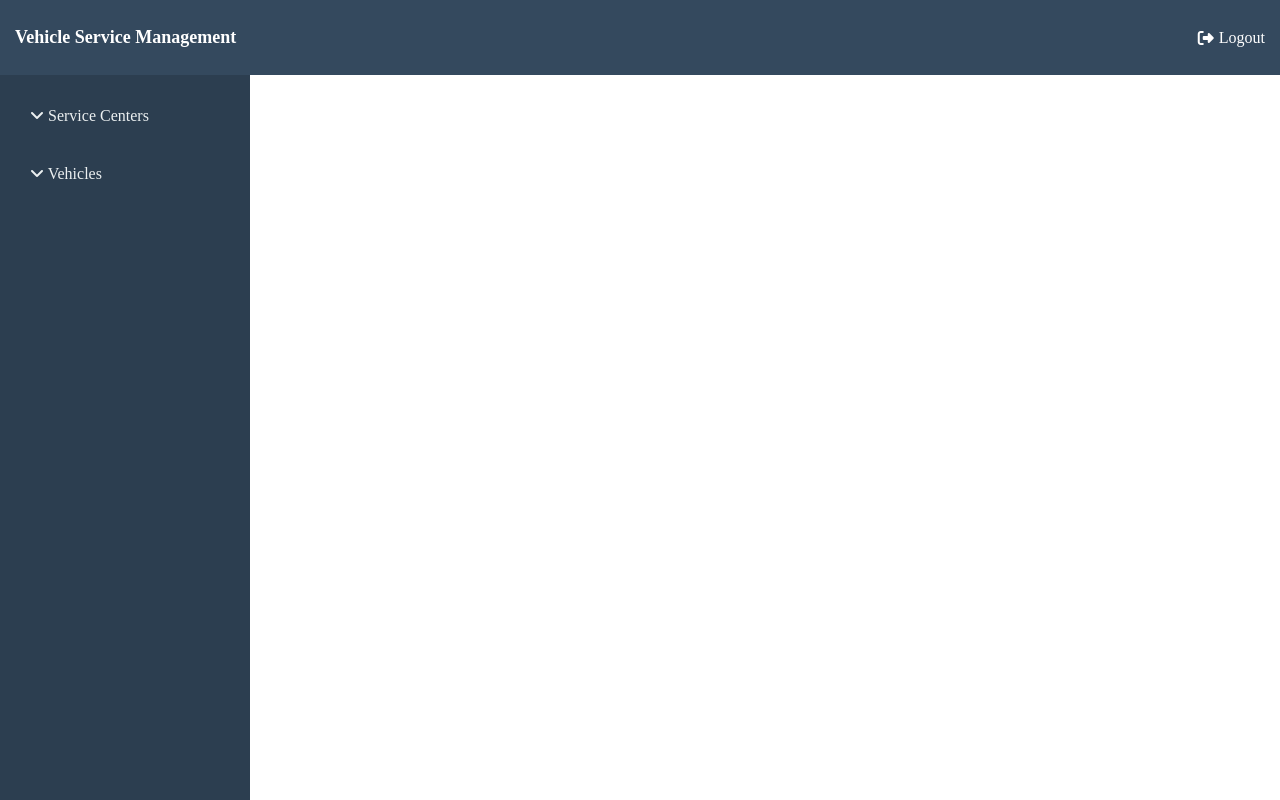
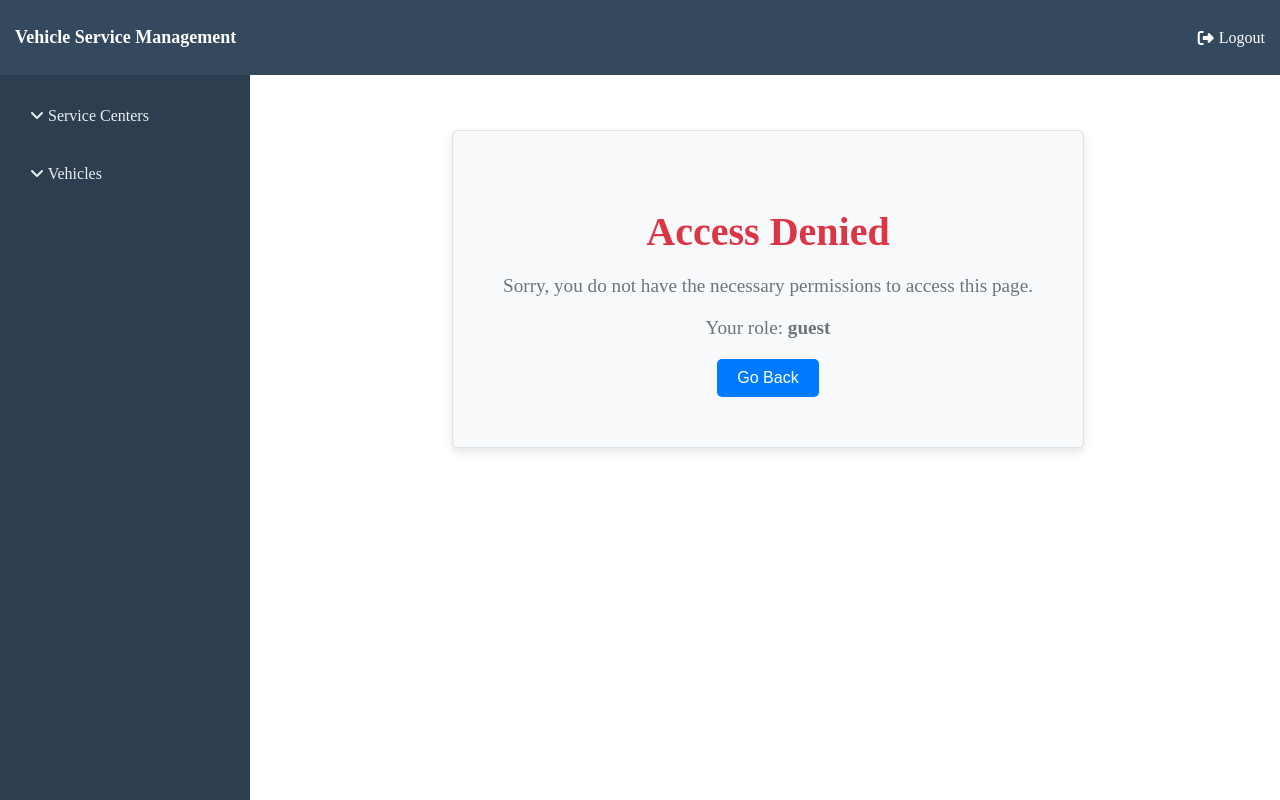
Before and after one commit to sr1sai/VehicleServiceManagement-frontend, an Angular app: page /un-authorized in a window 1280 px wide. Before the commit this address led to /. Built offline with nearby package versions, Linux system fonts and the light colour scheme; sample sign-in values are in the browser's storage.

Commit message:
Add UnAuthorized component; implement access control for service routes and enhance unauthorized access feedback

```diff
--- a/src/app/Gaurds/manager-access.guard.ts
+++ b/src/app/Gaurds/manager-access.guard.ts
@@ -5,10 +5,10 @@ export const managerAccessGuard: CanActivateFn = (route, state) => {
   const storedUser = localStorage.getItem('user');
   if (storedUser) {
     const user = JSON.parse(storedUser);
-    if (user.role === 2 || user.role === 3) { // Employee, Manager, or Admin role
+    if (user.role === 2 || user.role === 3) { // Manager, or Admin role
       return true;
     }
   }
-  router.navigate(['un-authorized']);
+  router.navigate(['/un-authorized']);
   return false;
 };
--- a/src/app/un-authorized/un-authorized.component.css
+++ b/src/app/un-authorized/un-authorized.component.css
@@ -0,0 +1,36 @@
+.unauthorized-container {
+  text-align: center;
+  padding: 50px;
+  background-color: #f8f9fa;
+  border: 1px solid #dee2e6;
+  border-radius: 5px;
+  max-width: 600px;
+  margin: 50px auto;
+  box-shadow: 0 4px 8px rgba(0, 0, 0, 0.1);
+}
+
+.unauthorized-container h1 {
+  font-size: 2.5em;
+  color: #dc3545;
+  margin-bottom: 20px;
+}
+
+.unauthorized-container p {
+  font-size: 1.2em;
+  color: #6c757d;
+  margin-bottom: 20px;
+}
+
+.unauthorized-container button {
+  padding: 10px 20px;
+  font-size: 1em;
+  color: #fff;
+  background-color: #007bff;
+  border: none;
+  border-radius: 5px;
+  cursor: pointer;
+}
+
+.unauthorized-container button:hover {
+  background-color: #0056b3;
+}
--- a/src/app/un-authorized/un-authorized.component.html
+++ b/src/app/un-authorized/un-authorized.component.html
@@ -1 +1,6 @@
-Access Not Authorized for {{userRole}}
+<div class="unauthorized-container">
+  <h1>Access Denied</h1>
+  <p>Sorry, you do not have the necessary permissions to access this page.</p>
+  <p>Your role: <strong>{{userRole}}</strong></p>
+  <button (click)="goBack()">Go Back</button>
+</div>
--- a/src/app/un-authorized/un-authorized.component.ts
+++ b/src/app/un-authorized/un-authorized.component.ts
@@ -1,25 +1,18 @@
 import { Component } from '@angular/core';
-import { UserService } from '../Service/user.service';
+import { Location } from '@angular/common';
 
 @Component({
   selector: 'app-un-authorized',
-  standalone: false,
   templateUrl: './un-authorized.component.html',
-  styleUrl: './un-authorized.component.css'
+  styleUrls: ['./un-authorized.component.css'],
+  standalone: false
 })
 export class UnAuthorizedComponent {
+  userRole: string = 'guest'; // Example role, replace with actual role logic
 
-  constructor(private userService:UserService) { }
+  constructor(private location: Location) {}
 
-  userRole:string="";
-  ngOnInit(): void {
-    if(this.userService.user.role == 1){
-      this.userRole = "this.userService.user.role";
-    } else if(this.userService.user.role == 2){
-      this.userRole = "UnAuthorized User";
-    } else {
-      this.userRole = "Guest User";
-    }
+  goBack() {
+    this.location.back();
   }
-
 }
```
Also changed, not shown: src/app/app-routing.module.ts (+7 -4 lines).
